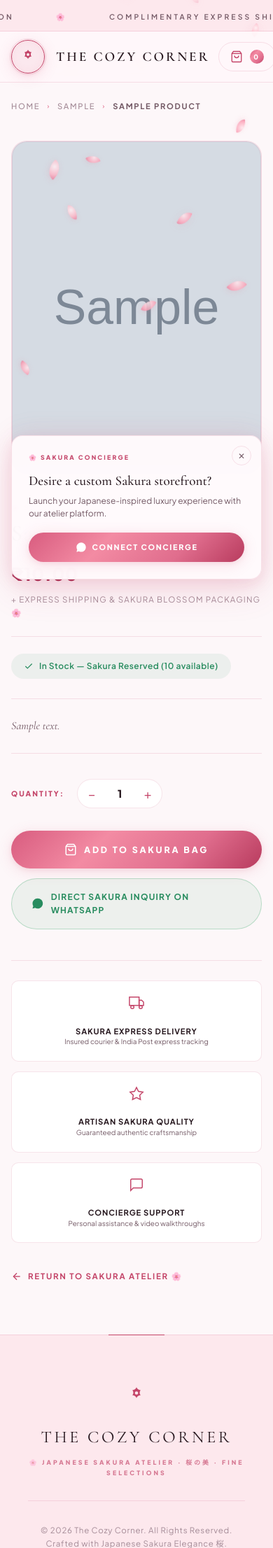
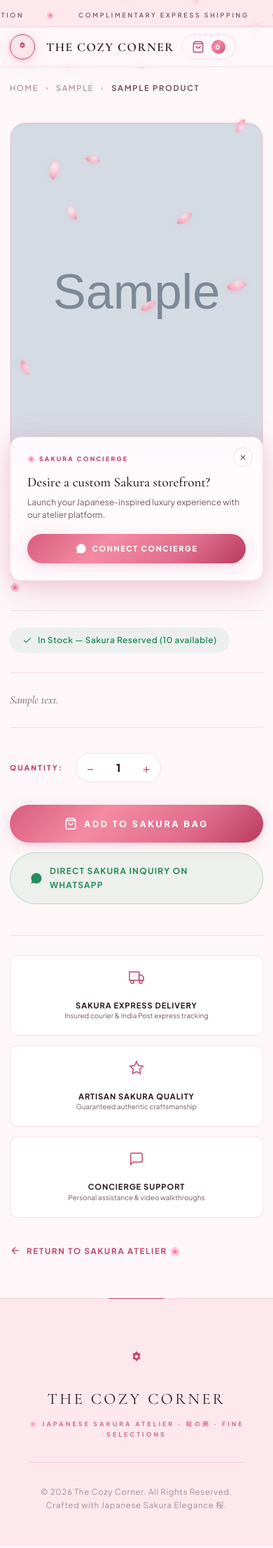
Before and after one commit to AKSHAY9960996/CHERRY-BLOSSOM, a Flask app: page /product/1 in a window 390 px wide. Shown: the top 2212 px of the page at 70% size. Run offline with Flask 3, Linux system fonts and the light colour scheme; data comes from the database, SQL or seed files in the repository; tables that the repository leaves empty hold one stand-in row (values such as "Sample post"); grey boxes marked "Sample" are stand-in pictures.

Commit message:
Optimize mobile layout for quick product visibility

```diff
--- a/static/css/style.css
+++ b/static/css/style.css
@@ -2382,51 +2382,169 @@ input, textarea, select {
 }
 
 @media (max-width: 768px) {
+  /* Announcement bar */
+  .announcement-bar {
+    padding: 6px 0;
+  }
+  .announcement-content {
+    font-size: 0.56rem;
+    gap: 32px;
+  }
+
+  /* Compact Mobile Header */
   .header-inner {
-    padding: 0 16px;
-    height: 72px;
-    gap: 12px;
-  }
-  .logo-name { font-size: 1.2rem; }
+    padding: 0 14px;
+    height: 56px;
+    gap: 10px;
+  }
+  .logo-icon {
+    width: 36px;
+    height: 36px;
+  }
+  .logo-icon svg {
+    width: 18px;
+    height: 18px;
+  }
+  .logo-name { font-size: 1.1rem; letter-spacing: 0.08em; }
   .logo-tagline { display: none; }
   .header-search { display: none; }
   .cart-btn-text { display: none; }
-  .cart-btn { padding: 10px 16px; }
-
-  .hero-section { padding: 64px 20px 48px; }
-  .hero-title { font-size: 2.6rem; }
-  .hero-subtitle { font-size: 0.95rem; }
+  .cart-btn { padding: 7px 14px; }
+
+  /* Compact Mobile Hero (Products visible without long scroll) */
+  .hero-section {
+    padding: 20px 16px 14px;
+  }
+  .hero-badge {
+    font-size: 0.52rem;
+    letter-spacing: 0.18em;
+    padding: 4px 12px;
+    margin-bottom: 8px;
+  }
+  .hero-title {
+    font-size: 1.5rem;
+    margin-bottom: 4px;
+    letter-spacing: 0.06em;
+  }
+  .hero-subtitle {
+    display: none;
+  }
+  .hero-divider {
+    display: none;
+  }
   .hero-section::before, .hero-section::after { display: none; }
 
-  .shop-section { padding: 36px 16px 64px; }
-  .products-grid { grid-template-columns: repeat(auto-fill, minmax(160px, 1fr)); gap: 16px; }
-  .product-info { padding: 16px; }
-  .product-name { font-size: 1.1rem; }
-  .product-price { font-size: 1.05rem; }
-
-  .product-detail-wrap { padding: 24px 16px 64px; }
-  .detail-title { font-size: 2rem; }
-  .product-detail-price { font-size: 1.6rem; }
+  /* Compact Shop Section */
+  .shop-section {
+    padding: 14px 12px 48px;
+  }
+  .store-notice-bar {
+    padding: 10px 14px;
+    margin-bottom: 12px;
+    font-size: 0.78rem;
+  }
+
+  /* Horizontally Scrollable Category Filter Strip */
+  .filter-strip {
+    display: flex;
+    flex-wrap: nowrap;
+    overflow-x: auto;
+    -webkit-overflow-scrolling: touch;
+    scrollbar-width: none;
+    gap: 8px;
+    margin-bottom: 14px;
+    padding-bottom: 4px;
+    border-bottom: 1px solid var(--clr-border);
+  }
+  .filter-strip::-webkit-scrollbar {
+    display: none;
+  }
+  .filter-strip-label {
+    display: none;
+  }
+  .category-tag {
+    flex-shrink: 0;
+    white-space: nowrap;
+    font-size: 0.65rem;
+    padding: 6px 14px;
+    letter-spacing: 0.06em;
+  }
+
+  /* Compact Section Header */
+  .section-header {
+    margin-bottom: 12px;
+    display: flex;
+    align-items: baseline;
+    justify-content: space-between;
+  }
+  .section-title {
+    font-size: 1.18rem;
+    letter-spacing: 0.05em;
+  }
+  .section-count {
+    font-size: 0.62rem;
+    margin-top: 0;
+  }
+
+  /* 2-Column Product Grid */
+  .products-grid {
+    grid-template-columns: repeat(2, 1fr);
+    gap: 10px;
+  }
+  .product-card {
+    border-radius: var(--r-md);
+  }
+  .product-badge {
+    font-size: 0.5rem;
+    padding: 3px 6px;
+    letter-spacing: 0.04em;
+  }
+  .product-info {
+    padding: 10px;
+  }
+  .product-category {
+    font-size: 0.52rem;
+    margin-bottom: 2px;
+  }
+  .product-name {
+    font-size: 0.88rem;
+    line-height: 1.25;
+    margin-bottom: 4px;
+  }
+  .product-price {
+    font-size: 0.95rem;
+    margin-bottom: 8px;
+  }
+  .btn-add-cart {
+    padding: 8px;
+    font-size: 0.58rem;
+    letter-spacing: 0.08em;
+  }
+
+  .product-detail-wrap { padding: 20px 14px 48px; }
+  .detail-title { font-size: 1.6rem; }
+  .product-detail-price { font-size: 1.4rem; }
 
   .form-row { grid-template-columns: 1fr; }
-  .form-card { padding: 24px; }
+  .form-card { padding: 20px 16px; }
 
   .product-trust-badges { grid-template-columns: 1fr; }
 
-  .footer-logo-name { font-size: 1.5rem; }
+  .footer-logo-name { font-size: 1.4rem; }
 
   .founder-ad-banner {
-    width: calc(100vw - 32px);
-    right: 16px;
-    left: 16px;
-    bottom: 16px;
+    width: calc(100vw - 28px);
+    right: 14px;
+    left: 14px;
+    bottom: 14px;
   }
 }
 
 @media (max-width: 480px) {
-  .hero-title { font-size: 2rem; }
-  .products-grid { grid-template-columns: 1fr 1fr; gap: 12px; }
-  .product-info { padding: 12px; }
-  .product-name { font-size: 0.95rem; }
-  .btn-add-cart { padding: 10px; font-size: 0.6rem; letter-spacing: 0.1em; }
-}
+  .hero-title { font-size: 1.35rem; }
+  .products-grid { grid-template-columns: 1fr 1fr; gap: 8px; }
+  .product-info { padding: 8px; }
+  .product-name { font-size: 0.82rem; }
+  .product-price { font-size: 0.88rem; }
+  .btn-add-cart { padding: 7px 6px; font-size: 0.55rem; }
+}
```
